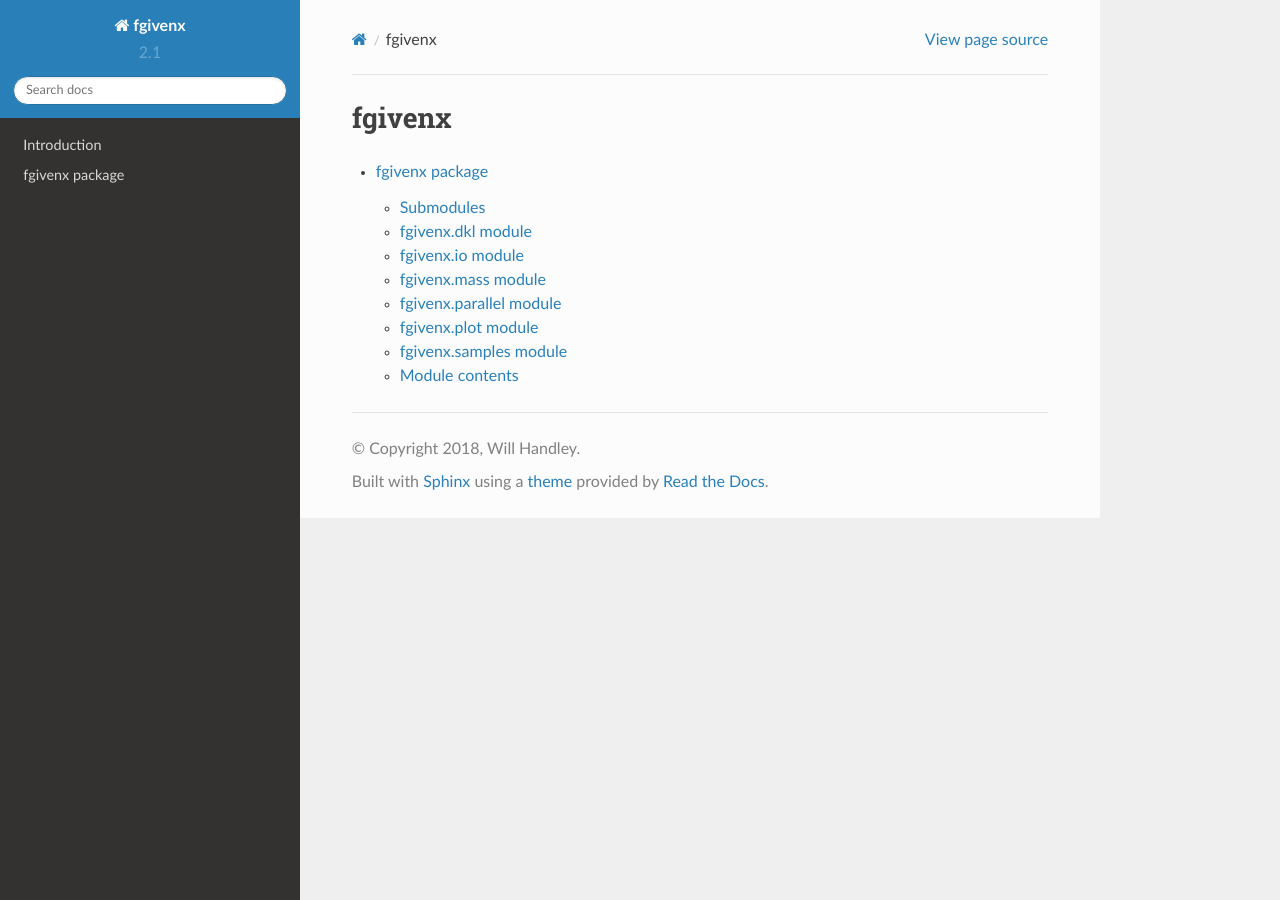
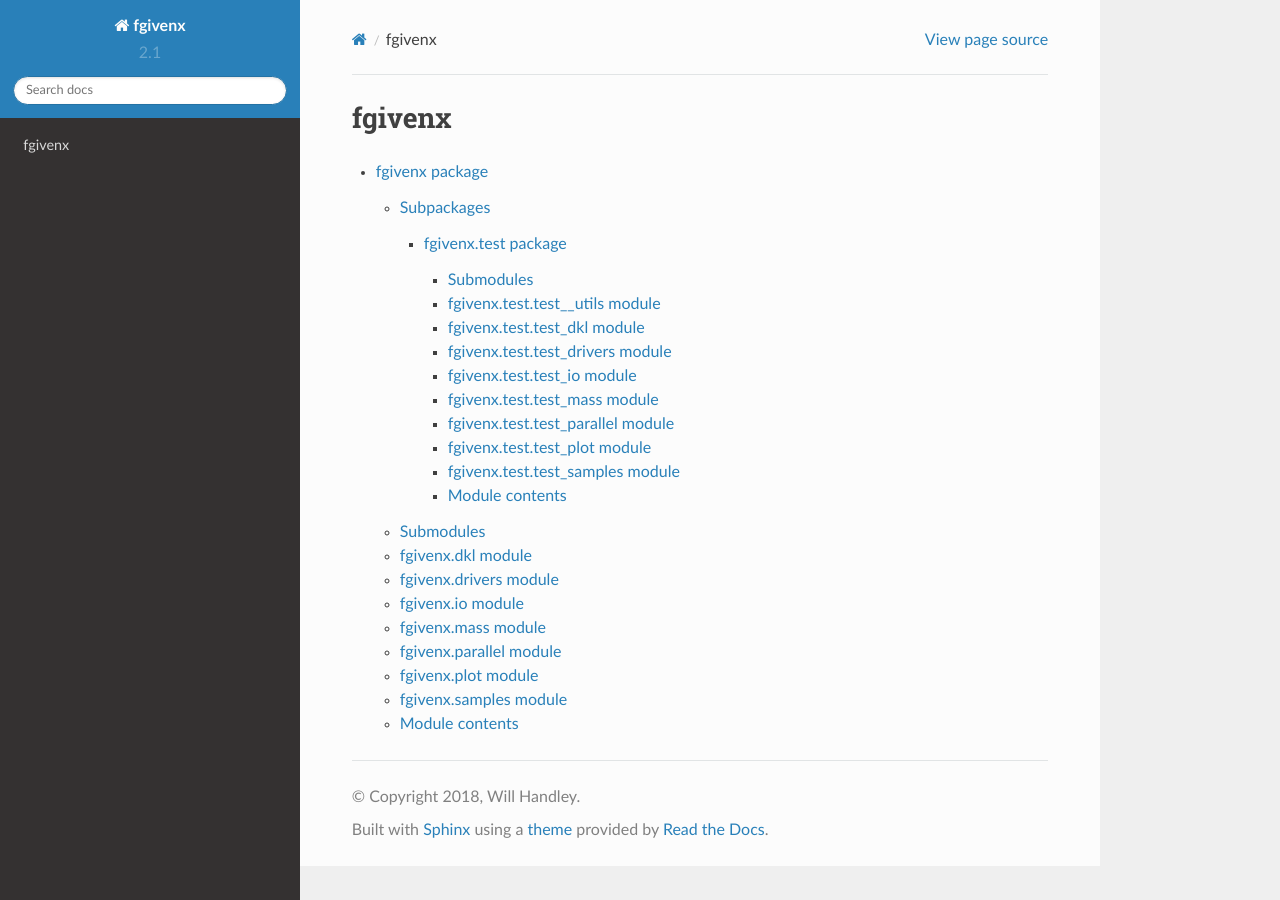
Before and after one commit to handley-lab/fgivenx, a Sphinx documentation site: the page built from docs/source/modules.rst, in a window 1280 px wide. Built offline with Sphinx 7.4.7 and the Read the Docs theme 2.0.0, drawn with Linux system fonts in a browser that asks for light colours.

```diff
--- a/docs/source/fgivenx.rst
+++ b/docs/source/fgivenx.rst
@@ -1,5 +1,12 @@
 fgivenx package
 ===============
+
+Subpackages
+-----------
+
+.. toctree::
+
+    fgivenx.test
 
 Submodules
 ----------
@@ -8,6 +15,14 @@
 ------------------
 
 .. automodule:: fgivenx.dkl
+    :members:
+    :undoc-members:
+    :show-inheritance:
+
+fgivenx.drivers module
+----------------------
+
+.. automodule:: fgivenx.drivers
     :members:
     :undoc-members:
     :show-inheritance:
--- /dev/null
+++ b/docs/source/fgivenx.test.rst
@@ -0,0 +1,78 @@
+fgivenx.test package
+====================
+
+Submodules
+----------
+
+fgivenx.test.test\_\_utils module
+---------------------------------
+
+.. automodule:: fgivenx.test.test__utils
+    :members:
+    :undoc-members:
+    :show-inheritance:
+
+fgivenx.test.test\_dkl module
+-----------------------------
+
+.. automodule:: fgivenx.test.test_dkl
+    :members:
+    :undoc-members:
+    :show-inheritance:
+
+fgivenx.test.test\_drivers module
+---------------------------------
+
+.. automodule:: fgivenx.test.test_drivers
+    :members:
+    :undoc-members:
+    :show-inheritance:
+
+fgivenx.test.test\_io module
+----------------------------
+
+.. automodule:: fgivenx.test.test_io
+    :members:
+    :undoc-members:
+    :show-inheritance:
+
+fgivenx.test.test\_mass module
+------------------------------
+
+.. automodule:: fgivenx.test.test_mass
+    :members:
+    :undoc-members:
+    :show-inheritance:
+
+fgivenx.test.test\_parallel module
+----------------------------------
+
+.. automodule:: fgivenx.test.test_parallel
+    :members:
+    :undoc-members:
+    :show-inheritance:
+
+fgivenx.test.test\_plot module
+------------------------------
+
+.. automodule:: fgivenx.test.test_plot
+    :members:
+    :undoc-members:
+    :show-inheritance:
+
+fgivenx.test.test\_samples module
+---------------------------------
+
+.. automodule:: fgivenx.test.test_samples
+    :members:
+    :undoc-members:
+    :show-inheritance:
+
+
+Module contents
+---------------
+
+.. automodule:: fgivenx.test
+    :members:
+    :undoc-members:
+    :show-inheritance:
--- a/docs/source/intro.rst
+++ /dev/null
@@ -1,3 +0,0 @@
-.. title:: Introduction
-
-.. include:: ../../README.rst
```
Also changed, not shown: docs/source/index.rst (+2 -22 lines).
